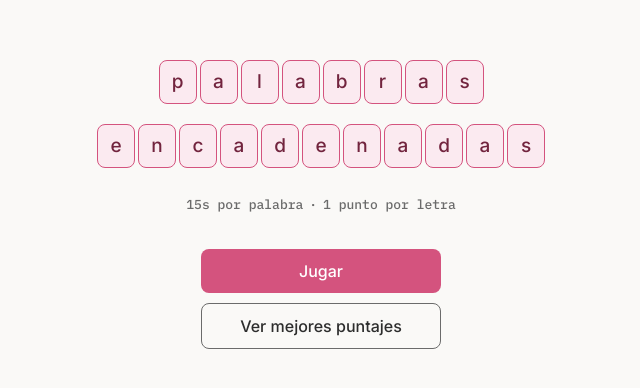
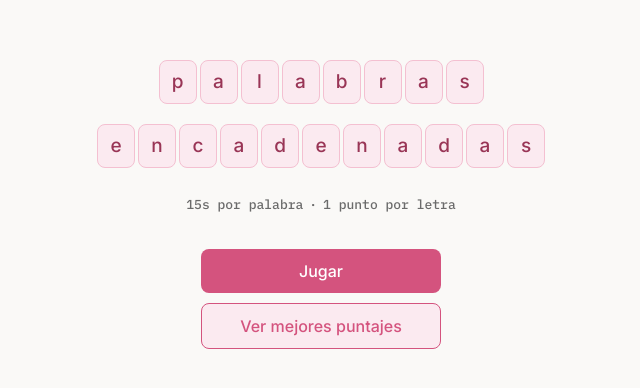
Before and after one commit to luciaviazzo/unq-ui-lucia-viazzo-trabajo-final, a React (Vite) app: page / in a window 1280 px wide. Shown: the part 196-584 px from the top of the page, without its empty margins (319-959 px from the left). Built offline with nearby package versions, Linux system fonts and the light colour scheme; the HTML template or start-up script is replaced by a standard one.

Commit message:
modify colores interfaz

```diff
--- a/src/components/Button.css
+++ b/src/components/Button.css
@@ -18,11 +18,11 @@
 }
 
 .button--secondary {
-    background-color: transparent;
-    border: 0.5px solid var(--color-text-muted);
-    color: var(--color-text);
+    background-color: var(--color-pink-light);
+    border: 1.5px solid var(--color-pink-strong);
+    color: var(--color-pink-strong);
 }
 
 .button--secondary:hover {
-    background-color: rgba(0, 0, 0, 0.03);
+    background-color: var(--color-pink-mid);
 }
--- a/src/components/GameOver.css
+++ b/src/components/GameOver.css
@@ -33,29 +33,29 @@
 }
 
 .game-over__stat--pink {
-    background-color: var(--color-pink-bg);
+    background-color: var(--color-pink-light);
 }
 
 .game-over__stat--pink .game-over__stat-label {
-    color: var(--color-pink-text);
+    color: var(--color-pink-dark);
     opacity: 0.8;
 }
 
 .game-over__stat--pink .game-over__stat-value {
-    color: var(--color-pink-text);
+    color: var(--color-pink-dark);
 }
 
 .game-over__stat--violet {
-    background-color: var(--color-violet-bg);
+    background-color: var(--color-pink-strong);
 }
 
 .game-over__stat--violet .game-over__stat-label {
-    color: var(--color-violet-text);
-    opacity: 0.8;
+    color: white;
+    opacity: 0.85;
 }
 
 .game-over__stat--violet .game-over__stat-value {
-    color: var(--color-violet-text);
+    color: white;
 }
 
 .game-over__stat-label {
--- a/src/components/Letter.css
+++ b/src/components/Letter.css
@@ -8,13 +8,13 @@
     font-weight: 500;
     font-size: clamp(14px, 3.5vw, 19px);
     font-family: var(--font-body);
-    background-color: var(--color-violet-bg);
-    border: 1px solid var(--color-violet-border);
-    color: var(--color-violet-text);
+    background-color: var(--color-pink-light);
+    border: 1px solid var(--color-pink-mid);
+    color: var(--color-pink-dark);
 }
 
 .letter--highlighted {
-    background-color: var(--color-pink-bg);
-    border: 1.5px solid var(--color-pink-border);
-    color: var(--color-pink-text);
+    background-color: var(--color-pink-strong);
+    border: 1.5px solid var(--color-pink-strong);
+    color: white;
 }
--- a/src/components/Timer.css
+++ b/src/components/Timer.css
@@ -16,30 +16,30 @@
 
 .timer__track {
     fill: none;
-    stroke: var(--color-violet-border);
+    stroke: var(--color-pink-mid);
     stroke-width: 4;
-    opacity: 0.3;
+    opacity: 0.5;
 }
 
 .timer__progress {
     fill: none;
-    stroke: var(--color-violet-text);
+    stroke: var(--color-pink-strong);
     stroke-width: 4;
     stroke-linecap: round;
     transition: stroke-dashoffset 1s linear, stroke 0.3s;
 }
 
 .timer__progress--low {
-    stroke: var(--color-pink-border);
+    stroke: var(--color-pink-dark);
 }
 
 .timer__number {
     font-family: var(--font-mono);
     font-size: 15px;
     font-weight: 500;
-    color: var(--color-violet-text);
+    color: var(--color-pink-dark);
 }
 
 .timer__number--low {
-    color: var(--color-pink-text);
+    color: var(--color-pink-dark);
 }
--- a/src/components/TitleLogo.jsx
+++ b/src/components/TitleLogo.jsx
@@ -9,12 +9,12 @@ function TitleLogo() {
         <div className="title-logo">
             <div className="title-logo__word">
                 {word1.split('').map((letter, index) => (
-                    <Letter key={index} letter={letter} variant="pink" highlighted />
+                    <Letter key={index} letter={letter} />
                 ))}
             </div>
             <div className="title-logo__word">
                 {word2.split('').map((letter, index) => (
-                    <Letter key={index} letter={letter} variant="violet" highlighted />
+                    <Letter key={index} letter={letter} />
                 ))}
             </div>
         </div>
--- a/src/components/Wordinput.css
+++ b/src/components/Wordinput.css
@@ -8,7 +8,8 @@
     flex: 1;
     min-width: 0;
     padding: 0.6rem;
-    border: 2px solid var(--color-violet-border);
+    border: 1px solid var(--color-pink-mid);
+    box-shadow: 0 1px 4px rgba(212, 83, 126, 0.15);
     border-radius: var(--radius);
     font-size: clamp(14px, 3vw, 16px);
     font-family: var(--font-body);
@@ -17,10 +18,11 @@
 .word-input__field:focus {
     outline: none;
     border-color: var(--color-accent);
+    box-shadow: 0 1px 6px rgba(212, 83, 126, 0.25);
 }
 
 .word-input__error {
-    color: var(--color-pink-text);
+    color: var(--color-pink-dark);
     font-weight: 500;
     font-size: 14px;
     margin: 0;
--- a/src/index.css
+++ b/src/index.css
@@ -4,13 +4,10 @@
   --color-text: #2d2d2d;
   --color-text-muted: #6b6b6b;
 
-  --color-violet-bg: #eeedfe;
-  --color-violet-border: #afa9ec;
-  --color-violet-text: #3c3489;
-
-  --color-pink-bg: #fbeaf0;
-  --color-pink-border: #d4537e;
-  --color-pink-text: #72243e;
+  --color-pink-light: #fbeaf0;
+  --color-pink-mid: #f4c0d1;
+  --color-pink-strong: #d4537e;
+  --color-pink-dark: #993556;
 
   --color-accent: #d4537e;
   --color-accent-hover: #b8436a;
--- a/src/pages/Game.css
+++ b/src/pages/Game.css
@@ -25,14 +25,14 @@
 }
 
 .game__score {
-  background-color: var(--color-violet-bg);
+  background-color: var(--color-pink-light);
   border-radius: 12px;
   padding: 0.75rem 1.25rem;
 }
 
 .game__score-label {
   font-size: 12px;
-  color: var(--color-violet-text);
+  color: var(--color-pink-dark);
   opacity: 0.8;
   margin: 0 0 4px;
 }
@@ -41,7 +41,7 @@
   font-size: clamp(22px, 5vw, 26px);
   font-weight: 500;
   margin: 0;
-  color: var(--color-violet-text);
+  color: var(--color-pink-dark);
 }
 
 .game__chain {
--- a/src/pages/Leaderboard.css
+++ b/src/pages/Leaderboard.css
@@ -33,13 +33,13 @@
     align-items: center;
     gap: 12px;
     padding: 0.6rem 0.75rem;
-    border-bottom: 1px solid var(--color-violet-bg);
+    border-bottom: 1px solid var(--color-pink-light);
 }
 
 .leaderboard__position {
     font-family: var(--font-mono);
     font-weight: 500;
-    color: var(--color-violet-text);
+    color: var(--color-pink-dark);
     width: 20px;
 }
 
--- a/src/pages/NotFound.css
+++ b/src/pages/NotFound.css
@@ -11,7 +11,7 @@
 .not-found__code {
     font-family: var(--font-mono);
     font-size: 14px;
-    color: var(--color-pink-text);
+    color: var(--color-pink-dark);
     margin: 0 0 8px;
     letter-spacing: 1px;
 }
```
